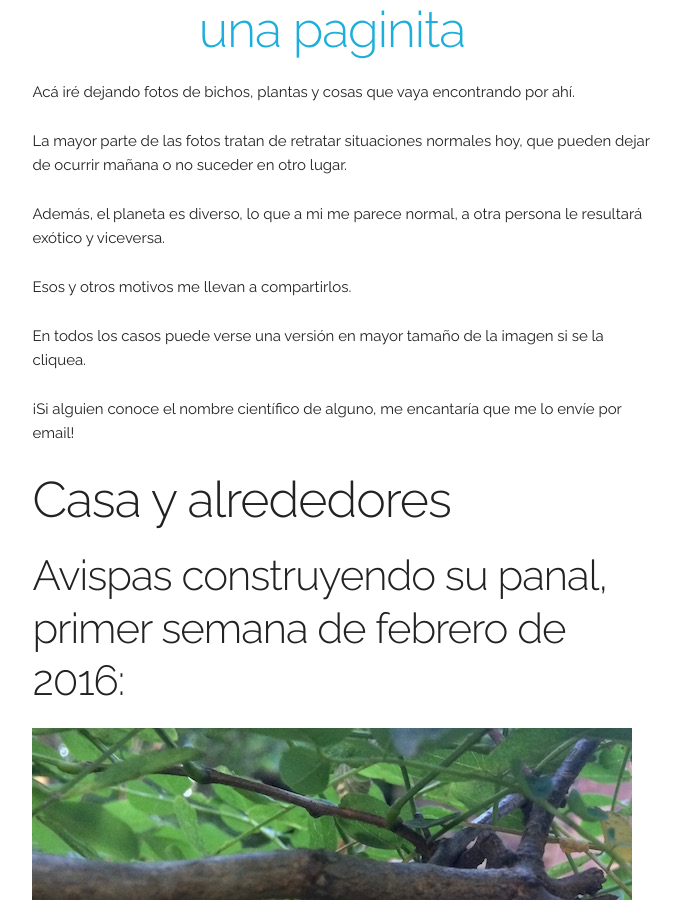
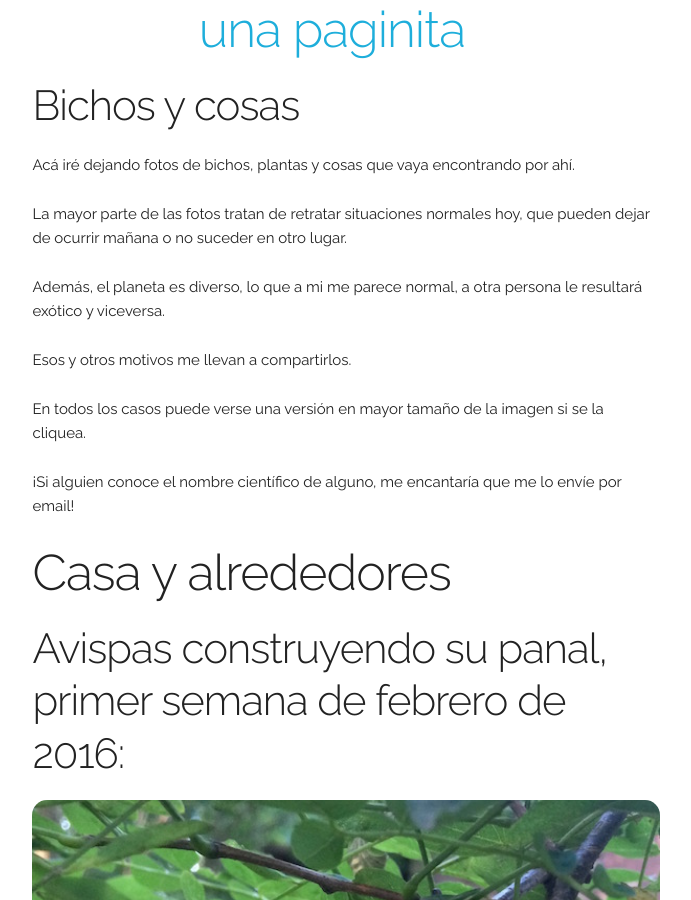
Before and after one commit to mmazzei/mmazzei.github.io, a Jekyll site: the page built from bichos/index.md, in a window 1280 px wide and 900 px high. Shown: the whole window, without its empty margins (294-985 px from the left). Built offline with Jekyll 4.4.1, drawn with Linux system fonts in a browser that asks for light colours.

Commit message:
fix /bichos layout (is a "post" just to reuse the post .img css style...)

```diff
--- a/bichos/index.md
+++ b/bichos/index.md
@@ -1,6 +1,6 @@
 ---
-title: Archivo
-layout: default
+title: Bichos y cosas
+layout: post
 ---
 
 Acá iré dejando fotos de bichos, plantas y cosas que vaya encontrando por ahí.
```
